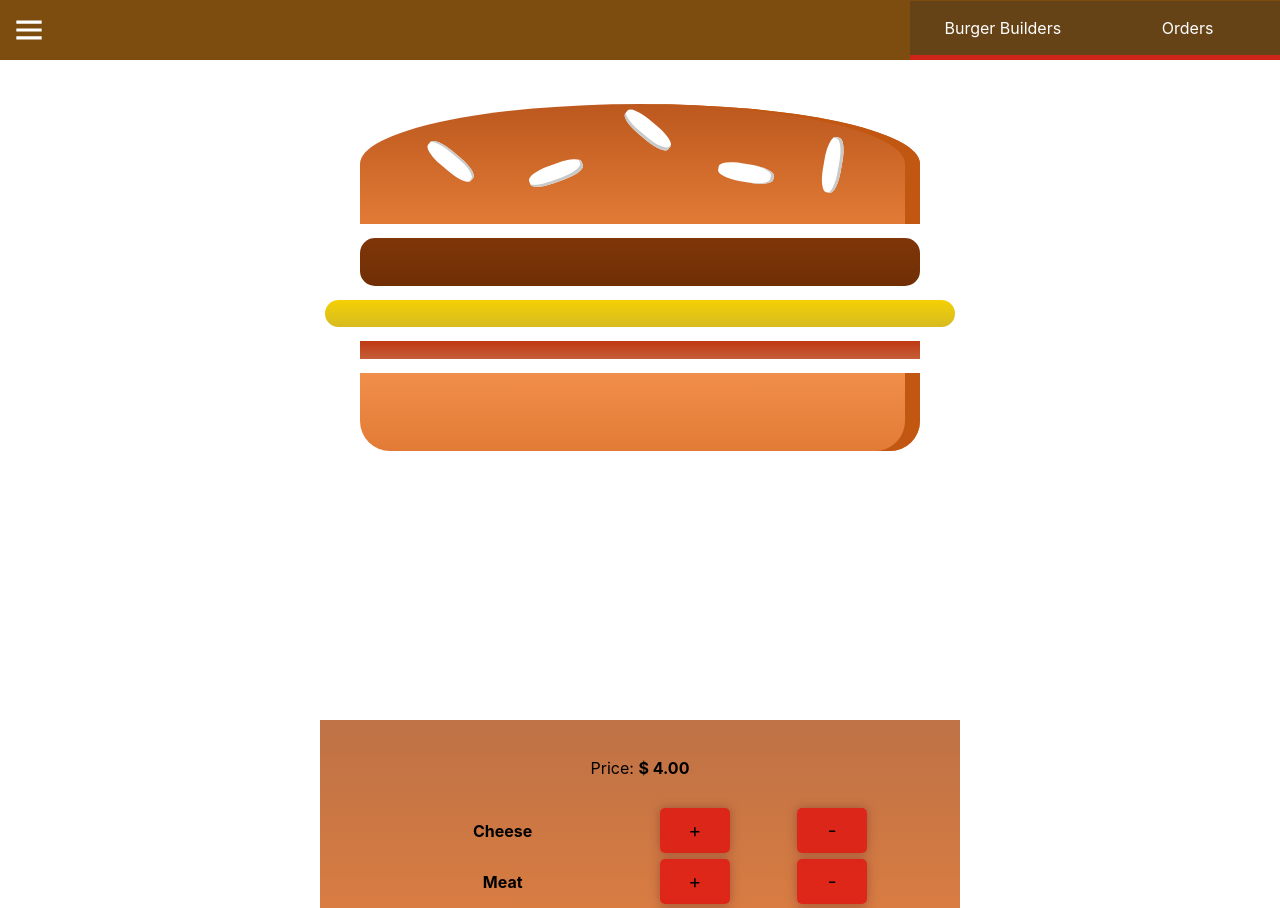
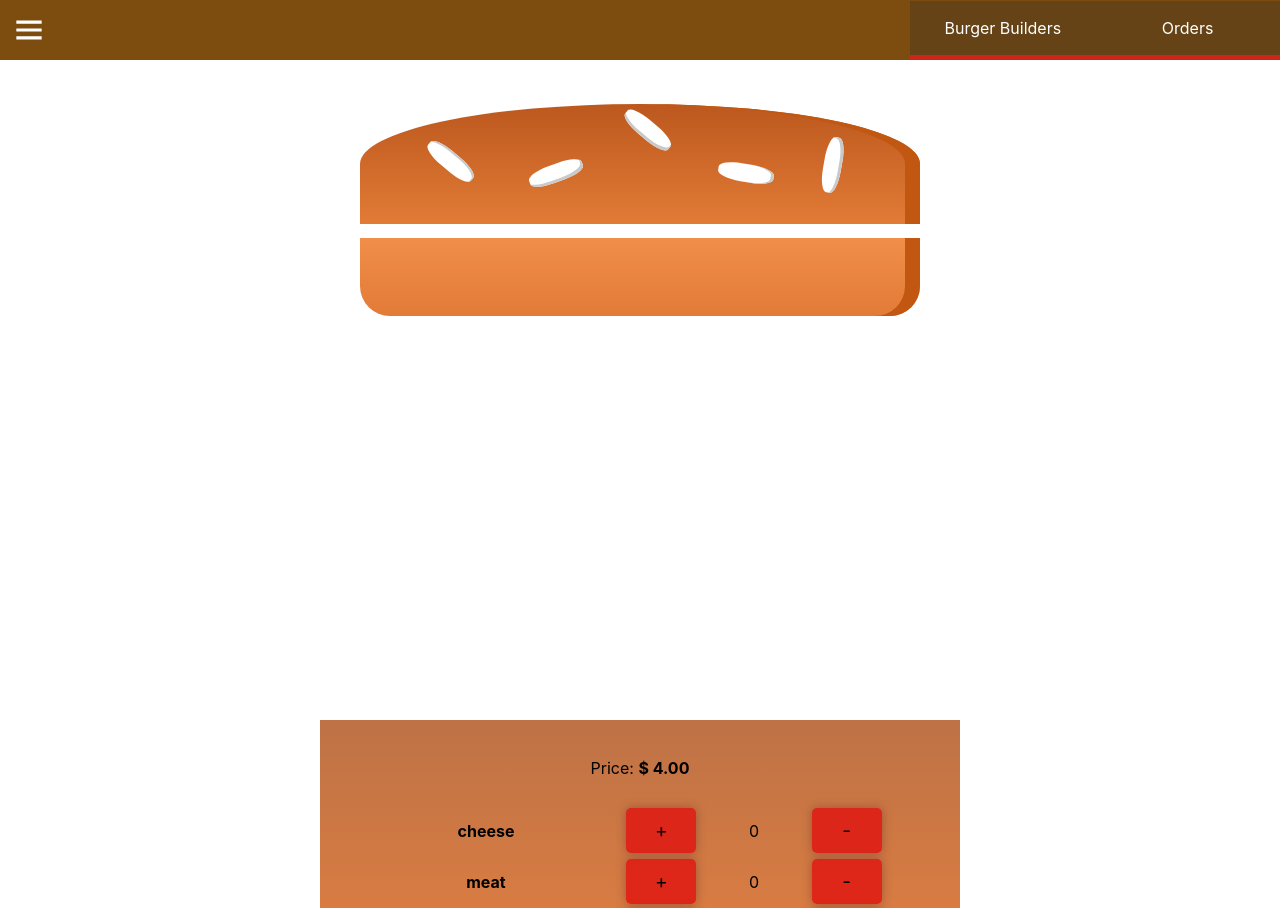
Before and after one commit to Burhan-Rashid/burger-builder, a React (Create React App) app: page / in a window 1280 px wide. Shown: the top 908 px of the page. Built offline with nearby package versions, Linux system fonts and the light colour scheme.

Commit message:
connected burger controls with burger and redux store

```diff
--- a/src/components/BuildControls/BuildControls.js
+++ b/src/components/BuildControls/BuildControls.js
@@ -1,39 +1,34 @@
 import React from 'react'
+import { useSelector, useDispatch } from "react-redux";
 import Button from '../UI/Button/Button'
+import * as actions from "../../store/actions/BurgerBuilderActions"
 import "./BuildControls.css"
 
 function BuildControls() {
+
+    const ingredients = useSelector(state => state.burgerBuilder.ingredients);
+    const price = useSelector(state => state.burgerBuilder.price);
+    const dispatch = useDispatch();
+    const ingredientArray = Object.keys(ingredients);
+    console.log(ingredients);
+    const addIngredient = (ing) => {
+        dispatch(actions.addIngredient(ing));
+    }
+    const removeIngredient = (ing) => {
+        dispatch(actions.removeIngredient(ing));
+    }
     return (
         <div className="BuildControls">
-            <p>Price: <strong>$ 4.00</strong></p>
-            <div className="BuildControls__control">
-                <div className="BuildControls__label">
-                    <h4>Cheese </h4>
+            <p>Price: <strong>$ {price.toFixed(2)}</strong></p>
+            {ingredientArray.map((ing, index) => {
+                return <div className="BuildControls__control">
+                    <div className="BuildControls__label">
+                        <h4>{ing} </h4>
+                    </div>
+                    <Button onClick={() => addIngredient(ing)}>+</Button><span>{ingredients[ing]}</span>
+                    <Button onClick={() => removeIngredient(ing)}>-</Button>
                 </div>
-                <Button>+</Button>
-                <Button>-</Button>
-            </div>
-            <div className="BuildControls__control">
-                <div className="BuildControls__label">
-                    <h4>Meat </h4>
-                </div>
-                <Button>+</Button>
-                <Button>-</Button>
-            </div>
-            <div className="BuildControls__control">
-                <div className="BuildControls__label">
-                    <h4>Bacon </h4>
-                </div>
-                <Button>+</Button>
-                <Button>-</Button>
-            </div>
-            <div className="BuildControls__control">
-                <div className="BuildControls__label">
-                    <h4>Salad </h4>
-                </div>
-                <Button>+</Button>
-                <Button>-</Button>
-            </div>
+            })}
             <Button style={{ width: "80px", height: "40px", backgroundColor: "#DAA972", fontSize: "0.9rem", display: "flex", alignItems: "center", margin: "30px auto" }}>Order Now</Button>
         </div>
     )
--- a/src/components/Burger/Burger.js
+++ b/src/components/Burger/Burger.js
@@ -1,7 +1,12 @@
 import React from 'react'
+import { useSelector, useDispatch } from "react-redux"
 import "./Burger.css"
 
 function Burger() {
+
+    const ingredients = useSelector(state => state.burgerBuilder.ingredients);
+    const ingredientsArray = Object.keys(ingredients);
+
     return (
         <div className="Burger">
             <div className="BreadTop">
@@ -10,9 +15,20 @@ function Burger() {
                 <div className="Seeds2">
                 </div>
             </div>
-            <div className="Meat"></div>
+            {ingredientsArray.map((ing, index) => {
+                let outputDivs = [];
+                const className = ing[0].toUpperCase() + ing.slice(1);
+                const ingValue = ingredients[ing];
+                for (let i = 0; i < ingValue; i++) {
+                    outputDivs.push(<div className={className}></div>);
+                }
+                return <React.Fragment>{outputDivs}</React.Fragment>
+            })}
+
+            {/* <div className="Meat"></div>
             <div className="Cheese"></div>
-            <div className="Bacon"></div>
+            <div className="Bacon"></div> */}
+
             <div className="BreadBottom"></div>
         </div>
     )
--- a/src/store/reducers/BurgerBuilderReducer.js
+++ b/src/store/reducers/BurgerBuilderReducer.js
@@ -10,14 +10,23 @@ const initialState = {
     price: 4
 }
 
+const INGREDIENT_PRICES = {
+    cheese: 1.0,
+    meat: 1.8,
+    bacon: 1.4,
+    salad: 0.5
+}
+
 const addIngredient = (state, action) => {
-    const updatedIngredient = { [action.ingredient]: state.ingredients[action.ingredient] + 1 };
-    const newState = { ...state, ingredients: { ...state.ingredients, updatedIngredient } };
+    const updatedValue = state.ingredients[action.ingredient] + 1;
+    const updatedPrice = state.price + INGREDIENT_PRICES[action.ingredient];
+    const newState = { ...state, price: updatedPrice, ingredients: { ...state.ingredients, [action.ingredient]: updatedValue } };
     return newState;
 }
 const removeIngredient = (state, action) => {
-    const updatedIngredient = { [action.ingredient]: state.ingredients[action.ingredient] - 1 };
-    const newState = { ...state, ingredients: { ...state.ingredients, updatedIngredient } };
+    const updatedValue = state.ingredients[action.ingredient] - 1;
+    const updatedPrice = state.price - INGREDIENT_PRICES[action.ingredient];
+    const newState = { ...state, price: updatedPrice, ingredients: { ...state.ingredients, [action.ingredient]: updatedValue } };
     return newState;
 }
 
```
